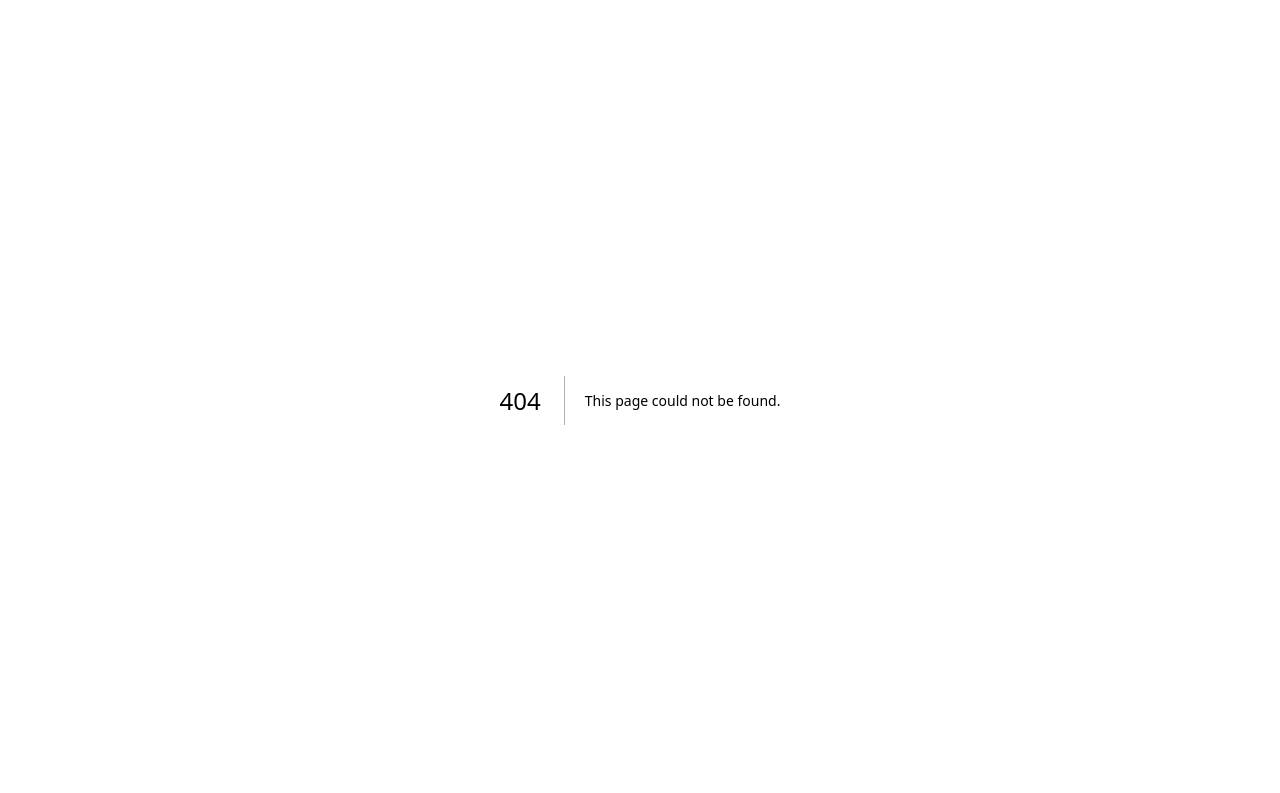
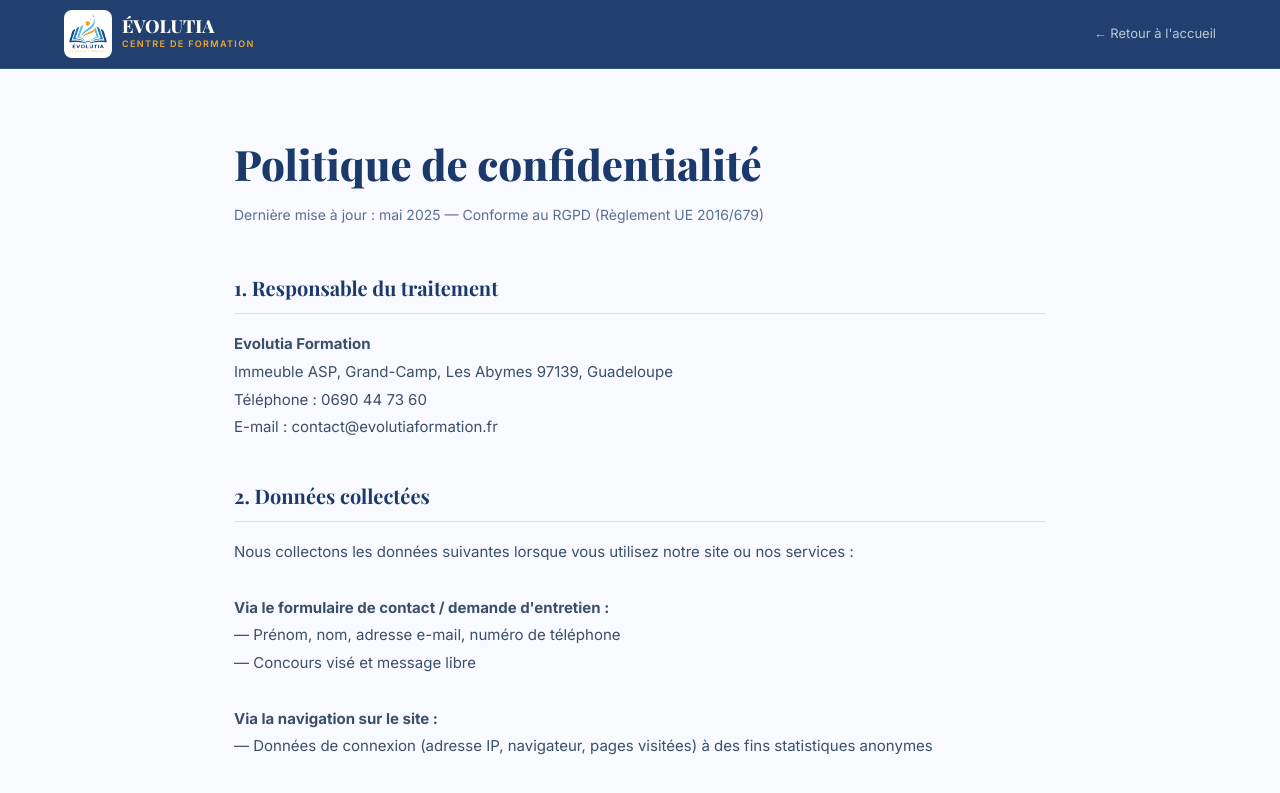
Before and after one commit to jmd971/evolutia, a Next.js app: page /politique-confidentialite in a window 1280 px wide. Before the commit this address had no page. Shown: the top 793 px of the page. Built offline with nearby package versions, Linux system fonts and the light colour scheme.

Commit message:
Ajout page /politique-confidentialite (RGPD)

```diff
--- /dev/null
+++ b/app/politique-confidentialite/page.tsx
@@ -0,0 +1,120 @@
+import type { Metadata } from "next";
+import Image from "next/image";
+import Link from "next/link";
+
+export const metadata: Metadata = {
+  title: "Politique de Confidentialité | Evolutia Formation Guadeloupe",
+  description: "Politique de confidentialité et traitement des données personnelles — Evolutia Formation, Les Abymes, Guadeloupe.",
+};
+
+export default function PolitiqueConfidentialite() {
+  return (
+    <div style={{ fontFamily: "'Inter', system-ui, sans-serif", color: "#1a2740", background: "#F8FAFF" }}>
+      <header style={{ position: "sticky", top: 0, zIndex: 50, background: "rgba(27,58,107,0.97)", backdropFilter: "blur(12px)", borderBottom: "1px solid rgba(75,173,212,0.2)" }}>
+        <div style={{ maxWidth: 1200, margin: "0 auto", padding: "0 24px", display: "flex", alignItems: "center", justifyContent: "space-between", height: 68 }}>
+          <Link href="/" style={{ display: "flex", alignItems: "center", gap: 10, textDecoration: "none" }}>
+            <Image src="/logo-evolutia.png" alt="Évolutia Formation" width={48} height={48} style={{ borderRadius: 8, background: "white", padding: 2 }} priority />
+            <div>
+              <div style={{ fontFamily: "'Playfair Display', serif", fontWeight: 800, fontSize: 18, color: "white", lineHeight: 1.1 }}>ÉVOLUTIA</div>
+              <div style={{ fontSize: 9, color: "#F5A623", letterSpacing: "0.15em", fontWeight: 600, textTransform: "uppercase" }}>Centre de Formation</div>
+            </div>
+          </Link>
+          <Link href="/" style={{ color: "rgba(255,255,255,0.7)", fontSize: 13, textDecoration: "none" }}>← Retour à l&apos;accueil</Link>
+        </div>
+      </header>
+
+      <section style={{ maxWidth: 860, margin: "0 auto", padding: "64px 24px 80px" }}>
+        <h1 style={{ fontFamily: "'Playfair Display', serif", fontSize: "clamp(28px,4vw,42px)", fontWeight: 800, color: "#1B3A6B", margin: "0 0 8px 0" }}>Politique de confidentialité</h1>
+        <p style={{ color: "#5a6f8f", fontSize: 14, margin: "0 0 48px 0" }}>Dernière mise à jour : mai 2025 — Conforme au RGPD (Règlement UE 2016/679)</p>
+
+        {[
+          {
+            titre: "1. Responsable du traitement",
+            contenu: `<strong>Evolutia Formation</strong><br/>
+Immeuble ASP, Grand-Camp, Les Abymes 97139, Guadeloupe<br/>
+Téléphone : 0690 44 73 60<br/>
+E-mail : contact@evolutiaformation.fr`
+          },
+          {
+            titre: "2. Données collectées",
+            contenu: `Nous collectons les données suivantes lorsque vous utilisez notre site ou nos services :<br/><br/>
+<strong>Via le formulaire de contact / demande d'entretien :</strong><br/>
+— Prénom, nom, adresse e-mail, numéro de téléphone<br/>
+— Concours visé et message libre<br/><br/>
+<strong>Via la navigation sur le site :</strong><br/>
+— Données de connexion (adresse IP, navigateur, pages visitées) à des fins statistiques anonymes<br/><br/>
+Ces données sont collectées avec votre consentement explicite ou sur la base de notre intérêt légitime à vous répondre.`
+          },
+          {
+            titre: "3. Finalités du traitement",
+            contenu: `Vos données personnelles sont utilisées exclusivement pour :<br/><br/>
+— Répondre à vos demandes d'information et organiser vos entretiens d'orientation<br/>
+— Vous envoyer des informations sur nos formations et le calendrier des concours (si vous y avez consenti)<br/>
+— Établir les devis et conventions de formation<br/>
+— Satisfaire à nos obligations légales en tant qu'organisme de formation (déclaration d'activité, bilan pédagogique)<br/><br/>
+Nous ne vendons, ne louons ni ne partageons vos données personnelles avec des tiers à des fins commerciales.`
+          },
+          {
+            titre: "4. Durée de conservation",
+            contenu: `— <strong>Données prospects</strong> (demandes d'entretien sans suite) : 3 ans à compter du dernier contact<br/>
+— <strong>Données stagiaires</strong> (inscrits à une formation) : 5 ans à compter de la fin de la formation (obligation légale)<br/>
+— <strong>Données comptables</strong> (conventions, factures) : 10 ans (obligation fiscale)<br/>
+— <strong>Données de navigation</strong> : 13 mois maximum`
+          },
+          {
+            titre: "5. Destinataires des données",
+            contenu: `Vos données peuvent être partagées avec :<br/><br/>
+— Notre prestataire d'hébergement (Vercel Inc., États-Unis) dans le cadre d'un accord de traitement conforme au RGPD<br/>
+— Les organismes financeurs (OPCO, France Travail, Caisse des Dépôts pour le CPF) dans le cadre du financement de votre formation<br/>
+— Les autorités administratives compétentes (DREETS Guadeloupe) dans le cadre de nos obligations légales d'organisme de formation<br/><br/>
+Aucun transfert de données hors UE n'est effectué sans garanties appropriées.`
+          },
+          {
+            titre: "6. Vos droits (RGPD)",
+            contenu: `Conformément au RGPD et à la loi Informatique et Libertés, vous disposez des droits suivants :<br/><br/>
+— <strong>Droit d'accès</strong> : obtenir une copie des données vous concernant<br/>
+— <strong>Droit de rectification</strong> : corriger des données inexactes ou incomplètes<br/>
+— <strong>Droit à l'effacement</strong> : demander la suppression de vos données (dans les limites légales)<br/>
+— <strong>Droit d'opposition</strong> : vous opposer au traitement de vos données à des fins de prospection<br/>
+— <strong>Droit à la portabilité</strong> : recevoir vos données dans un format structuré<br/>
+— <strong>Droit à la limitation</strong> : limiter temporairement le traitement de vos données<br/><br/>
+Pour exercer ces droits, contactez-nous à <a href="mailto:contact@evolutiaformation.fr" style="color:#4BADD4">contact@evolutiaformation.fr</a>. Nous nous engageons à répondre dans un délai d'un mois.<br/><br/>
+En cas de réclamation non résolue, vous pouvez saisir la <strong>CNIL</strong> : <a href="https://www.cnil.fr" target="_blank" rel="noopener noreferrer" style="color:#4BADD4">cnil.fr</a>`
+          },
+          {
+            titre: "7. Cookies",
+            contenu: `Notre site utilise des cookies techniques nécessaires au bon fonctionnement du site (pas de cookies publicitaires ni de tracking tiers).<br/><br/>
+— <strong>Cookies techniques</strong> : essentiels au fonctionnement du site (session, préférences)<br/>
+— <strong>Cookies analytiques anonymes</strong> : mesure d'audience sans identification personnelle<br/><br/>
+Vous pouvez configurer votre navigateur pour refuser les cookies. Cela n'affectera pas l'accès aux contenus du site.`
+          },
+          {
+            titre: "8. Sécurité",
+            contenu: `Evolutia Formation met en œuvre des mesures techniques et organisationnelles appropriées pour protéger vos données contre tout accès non autorisé, perte ou altération. Le site est servi exclusivement en HTTPS (connexion sécurisée).`
+          },
+        ].map((section, i) => (
+          <div key={i} style={{ marginBottom: 40 }}>
+            <h2 style={{ fontFamily: "'Playfair Display', serif", fontSize: 20, fontWeight: 700, color: "#1B3A6B", margin: "0 0 16px 0", paddingBottom: 10, borderBottom: "1px solid #D6E4F0" }}>{section.titre}</h2>
+            <div style={{ fontSize: 15, color: "#3a4f6a", lineHeight: 1.85 }} dangerouslySetInnerHTML={{ __html: section.contenu }} />
+          </div>
+        ))}
+
+        <div style={{ background: "#EEF5FF", borderRadius: 12, padding: "20px 24px", marginTop: 48, fontSize: 14, color: "#5a6f8f" }}>
+          Pour toute question : <a href="mailto:contact@evolutiaformation.fr" style={{ color: "#1B3A6B", fontWeight: 600 }}>contact@evolutiaformation.fr</a> — 0690 44 73 60
+        </div>
+      </section>
+
+      <footer style={{ background: "#08111E", padding: "32px 24px", borderTop: "1px solid rgba(75,173,212,0.15)" }}>
+        <div style={{ maxWidth: 1200, margin: "0 auto", display: "flex", justifyContent: "space-between", alignItems: "center", flexWrap: "wrap", gap: 16 }}>
+          <div style={{ color: "rgba(255,255,255,0.3)", fontSize: 12 }}>© 2025 Evolutia Formation. Tous droits réservés.</div>
+          <div style={{ display: "flex", gap: 20 }}>
+            {([["Accueil", "/"], ["Formations", "/formations"], ["Contact", "/contact"], ["Mentions légales", "/mentions-legales"], ["Confidentialité", "/politique-confidentialite"], ["CGV", "/cgv"]] as [string,string][]).map(([label, href]) => (
+              <Link key={href} href={href} style={{ color: "rgba(255,255,255,0.4)", fontSize: 11, textDecoration: "none" }}>{label}</Link>
+            ))}
+          </div>
+        </div>
+      </footer>
+      <style>{`@import url('https://fonts.googleapis.com/css2?family=Playfair+Display:wght@400;600;700;800&family=Inter:wght@300;400;500;600;700&display=swap');`}</style>
+    </div>
+  );
+}
```
